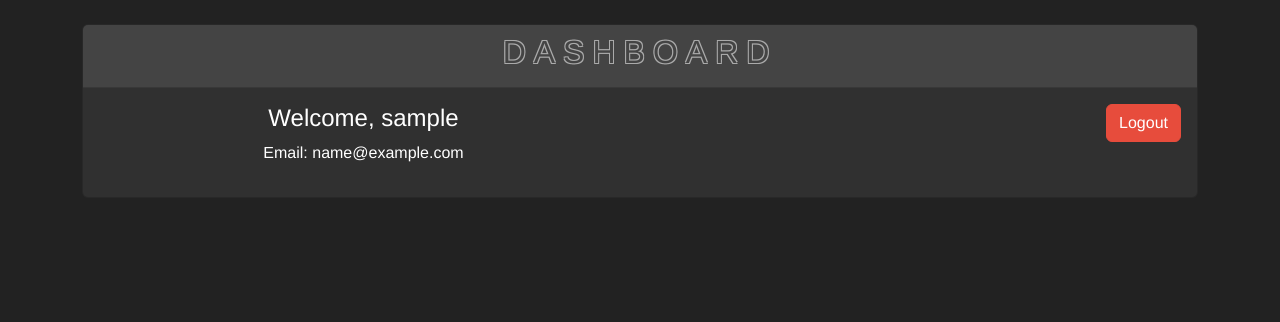
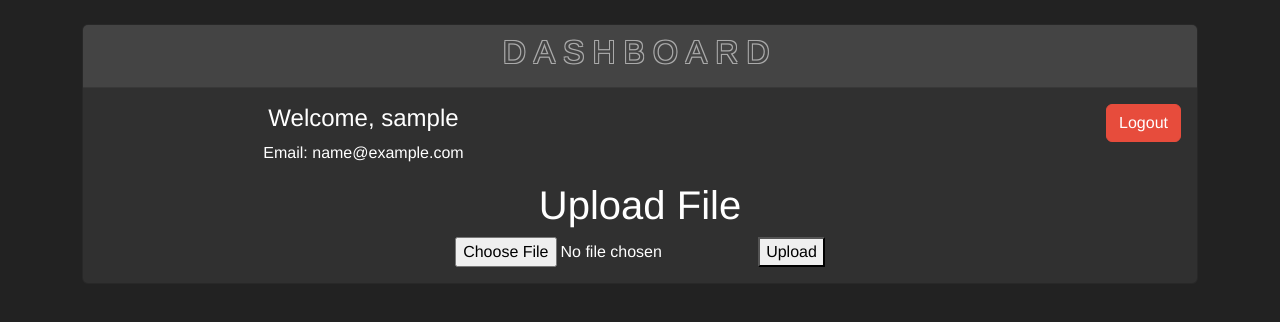
Before and after one commit to myattaw/ReliableLogger, a Vue app in the folder client/: page /dashboard in a window 1280 px wide. Shown: the top 322 px of the page. Built offline with nearby package versions, Linux system fonts and the light colour scheme; sample sign-in values are in the browser's storage.

Commit message:
Added client sided checksum generator for users.

```diff
--- a/client/package.json
+++ b/client/package.json
@@ -8,12 +8,15 @@
     "lint": "vue-cli-service lint"
   },
   "dependencies": {
+    "axios": "^1.7.2",
     "bootstrap": "^5.3.3",
     "core-js": "^3.8.3",
+    "crypto-js": "^4.2.0",
     "vue": "^3.2.13",
     "vue-router": "^4.0.13"
   },
   "devDependencies": {
+    "@types/crypto-js": "^4.2.2",
     "@typescript-eslint/eslint-plugin": "^5.4.0",
     "@typescript-eslint/parser": "^5.4.0",
     "@vue/cli-plugin-babel": "~5.0.0",
--- a/client/src/components/UserDashboard.vue
+++ b/client/src/components/UserDashboard.vue
@@ -13,6 +13,13 @@
           <div class="col-md-6">
             <button @click="logout" class="btn btn-danger float-end">Logout</button>
           </div>
+
+          <div>
+            <h2>Upload File</h2>
+            <input type="file" @change="onFileChange"/>
+            <button @click="uploadFile">Upload</button>
+          </div>
+
         </div>
       </div>
     </div>
@@ -23,8 +30,10 @@
 </template>
 
 <script lang="ts">
-import { defineComponent, ref, onMounted } from 'vue';
-import { useRouter } from 'vue-router';
+import {defineComponent, onMounted, ref} from 'vue';
+import {useRouter} from 'vue-router';
+import axios from 'axios';
+import {getFileChecksum} from "@/utils/checksums";
 
 interface User {
   username: string;
@@ -36,6 +45,48 @@ export default defineComponent({
   setup() {
     const user = ref<User | null>(null);
     const router = useRouter();
+    const file = ref<File | null>(null);
+    const checksum = ref<string>('');
+
+    const onFileChange = (event: Event) => {
+      const input = event.target as HTMLInputElement;
+      if (input.files) {
+        file.value = input.files[0];
+      }
+    };
+
+    const uploadFile = async () => {
+      try {
+        if (!file.value) {
+          throw new Error('No file selected.');
+        }
+
+        checksum.value = await getFileChecksum(file.value);
+        console.log('Calculated checksum:', checksum.value);
+
+        // Check if the checksum is unique
+        const checkResponse = await axios.post('/check-checksum', {checksum: checksum.value});
+        if (checkResponse.data.exists) {
+          console.error('File already uploaded by another user.');
+          return;
+        }
+
+        // If the checksum is unique, upload the file
+        const formData = new FormData();
+        formData.append('file', file.value);
+        formData.append('checksum', checksum.value);
+
+        const uploadResponse = await axios.post('/upload', formData, {
+          headers: {
+            'Content-Type': 'multipart/form-data',
+          },
+        });
+
+        console.log('File uploaded successfully', uploadResponse.data);
+      } catch (error) {
+        console.error('Error uploading file', error);
+      }
+    };
 
     onMounted(() => {
       const storedUser = localStorage.getItem('user');
@@ -44,21 +95,25 @@ export default defineComponent({
           const userData = JSON.parse(storedUser) as { token: string; user: User };
           user.value = userData.user;
         } catch (e) {
-          router.push({ name: 'auth' });
+          router.push({name: 'auth'});
         }
       } else {
-        router.push({ name: 'auth' });
+        router.push({name: 'auth'});
       }
     });
 
     const logout = () => {
       localStorage.removeItem('user');
-      router.push({ name: 'auth' });
+      router.push({name: 'auth'});
     };
 
     return {
       user,
-      logout
+      logout,
+      file,
+      checksum,
+      onFileChange,
+      uploadFile
     };
   }
 });
@@ -71,11 +126,10 @@ export default defineComponent({
   text-align: center;
   text-transform: uppercase;
   letter-spacing: 0.25em;
-  text-shadow:
-      -1px -1px 0 #aaaaaa,
-      1px -1px 0 #aaaaaa,
-      -1px 1px 0 #aaaaaa,
-      1px 1px 0 #aaaaaa;
+  text-shadow: -1px -1px 0 #aaaaaa,
+  1px -1px 0 #aaaaaa,
+  -1px 1px 0 #aaaaaa,
+  1px 1px 0 #aaaaaa;
   -webkit-user-select: none;
   -moz-user-select: none;
   -ms-user-select: none;
--- /dev/null
+++ b/client/src/utils/checksums.ts
@@ -0,0 +1,31 @@
+import CryptoJS from 'crypto-js';
+
+export async function getFileChecksum(file: File, algorithm = 'MD5'): Promise<string> {
+    return new Promise<string>((resolve, reject) => {
+        const reader = new FileReader();
+
+        reader.onload = (event) => {
+            const fileBuffer = event.target?.result as ArrayBuffer | null;
+            if (!fileBuffer) {
+                return reject(new Error('File buffer is null or undefined'));
+            }
+            const wordArray = CryptoJS.lib.WordArray.create(fileBuffer);
+            let hash;
+            switch (algorithm) {
+                case 'SHA-256':
+                    hash = CryptoJS.SHA256(wordArray);
+                    break;
+                case 'MD5':
+                    hash = CryptoJS.MD5(wordArray);
+                    break;
+                // Add other algorithms as needed
+                default:
+                    return reject(new Error('Unsupported algorithm'));
+            }
+            resolve(hash.toString(CryptoJS.enc.Hex));
+        };
+
+        reader.onerror = (error) => reject(error);
+        reader.readAsArrayBuffer(file);
+    });
+}
```
Also changed, not shown: 1 other file (tests, documents, lock files or other folders).
